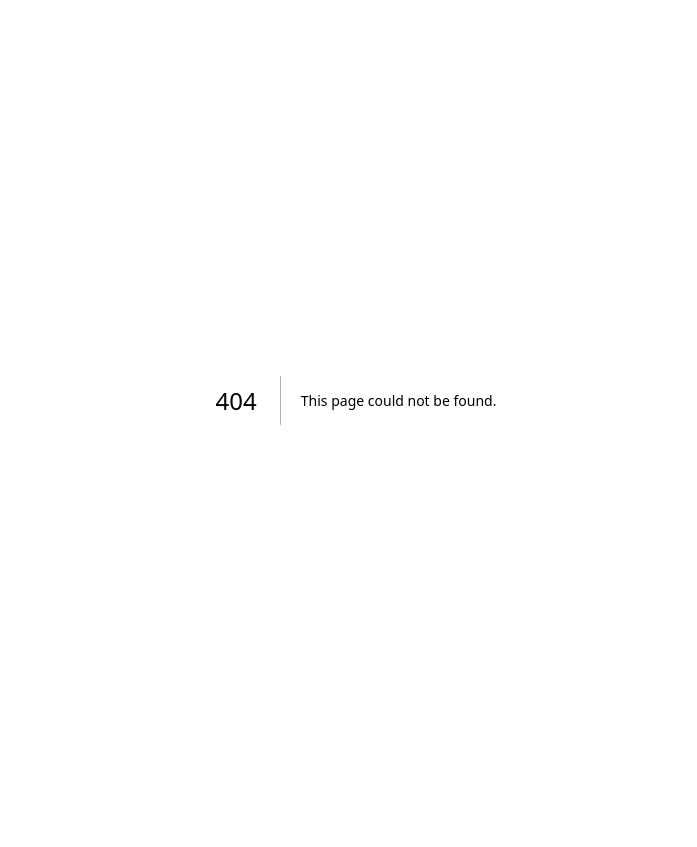
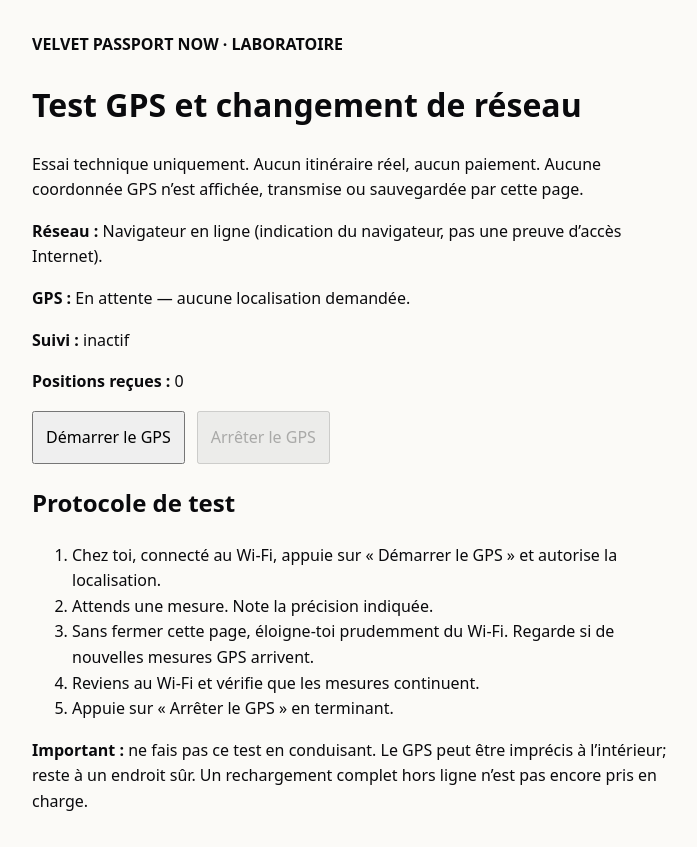
Before and after one commit to naturlabs1996-creator/velvet-passport-now, a Next.js app: page /test-gps in a window 1280 px wide. Before the commit this address had no page. Shown: the whole page, without its empty margins (284-981 px from the left). Before the commit the page ends 800 px from the top, so only its background shows below. Built offline with nearby package versions, Linux system fonts and the light colour scheme.

Commit message:
Add privacy-preserving GPS and network transition lab

```diff
--- /dev/null
+++ b/app/test-gps/page.tsx
@@ -0,0 +1,84 @@
+"use client";
+
+import { useEffect, useRef, useState } from "react";
+
+type Fix = { accuracy: number; age: number; time: string };
+const messages: Record<number, string> = {
+  1: "Autorisation refusée. Activez la localisation dans le navigateur.",
+  2: "Position indisponible. Essayez à ciel ouvert.",
+  3: "Délai dépassé. Réessayez près d’une fenêtre ou dehors.",
+};
+export default function GpsLabPage() {
+  const watch = useRef<number | null>(null);
+  const [status, setStatus] = useState("En attente — aucune localisation demandée.");
+  const [fix, setFix] = useState<Fix | null>(null);
+  const [count, setCount] = useState(0);
+  const [online, setOnline] = useState<boolean | null>(null);
+  const [running, setRunning] = useState(false);
+
+  useEffect(() => {
+    const update = () => setOnline(navigator.onLine);
+    update();
+    window.addEventListener("online", update);
+    window.addEventListener("offline", update);
+    return () => {
+      window.removeEventListener("online", update);
+      window.removeEventListener("offline", update);
+      if (watch.current !== null) navigator.geolocation?.clearWatch(watch.current);
+    };
+  }, []);
+
+  function stop() {
+    if (watch.current !== null) navigator.geolocation.clearWatch(watch.current);
+    watch.current = null;
+    setRunning(false);
+    setStatus("Suivi arrêté.");
+  }
+  function start() {
+    if (!("geolocation" in navigator)) {
+      setStatus("GPS non disponible dans ce navigateur.");
+      return;
+    }
+    if (watch.current !== null) return;
+    setStatus("Recherche du signal GPS… Autorisez la localisation si demandé.");
+    setFix(null);
+    setCount(0);
+    setRunning(true);
+    watch.current = navigator.geolocation.watchPosition(
+      (p) => {
+        setFix({ accuracy: Math.round(p.coords.accuracy), age: Date.now() - p.timestamp, time: new Date(p.timestamp).toLocaleTimeString("fr-CA") });
+        setCount((n) => n + 1);
+        setStatus("Position reçue. Les coordonnées ne sont ni affichées ni enregistrées.");
+      },
+      (e) => {
+        setStatus(messages[e.code] || "Erreur GPS inconnue.");
+        if (e.code === 1) stop();
+      },
+      { enableHighAccuracy: true, maximumAge: 0, timeout: 20000 },
+    );
+  }
+
+  return (
+    <main style={{ maxWidth: 680, margin: "2rem auto", padding: "0 1rem", fontFamily: "system-ui", lineHeight: 1.6 }}>
+      <p style={{ fontWeight: 700 }}>VELVET PASSPORT NOW · LABORATOIRE</p>
+      <h1>Test GPS et changement de réseau</h1>
+      <p>Essai technique uniquement. Aucun itinéraire réel, aucun paiement. Aucune coordonnée GPS n’est affichée, transmise ou sauvegardée par cette page.</p>
+      <p><strong>Réseau :</strong> {online === null ? "Vérification…" : online ? "Navigateur en ligne" : "Navigateur hors ligne"} (indication du navigateur, pas une preuve d’accès Internet).</p>
+      <p><strong>GPS :</strong> {status}</p>
+      <p><strong>Suivi :</strong> {running ? "actif" : "inactif"}</p>
+      <p><strong>Positions reçues :</strong> {count}</p>
+      {fix && <p><strong>Dernière mesure :</strong> {fix.time} · précision annoncée ±{fix.accuracy} m. Cette précision est une estimation, pas une garantie.</p>}
+      <button type="button" onClick={start} disabled={running} style={{ padding: 12, marginRight: 12 }}>Démarrer le GPS</button>
+      <button type="button" onClick={stop} disabled={!running} style={{ padding: 12 }}>Arrêter le GPS</button>
+      <h2>Protocole de test</h2>
+      <ol>
+        <li>Chez toi, connecté au Wi-Fi, appuie sur « Démarrer le GPS » et autorise la localisation.</li>
+        <li>Attends une mesure. Note la précision indiquée.</li>
+        <li>Sans fermer cette page, éloigne-toi prudemment du Wi-Fi. Regarde si de nouvelles mesures GPS arrivent.</li>
+        <li>Reviens au Wi-Fi et vérifie que les mesures continuent.</li>
+        <li>Appuie sur « Arrêter le GPS » en terminant.</li>
+      </ol>
+      <p><strong>Important :</strong> ne fais pas ce test en conduisant. Le GPS peut être imprécis à l’intérieur; reste à un endroit sûr. Un rechargement complet hors ligne n’est pas encore pris en charge.</p>
+    </main>
+  );
+}
```
